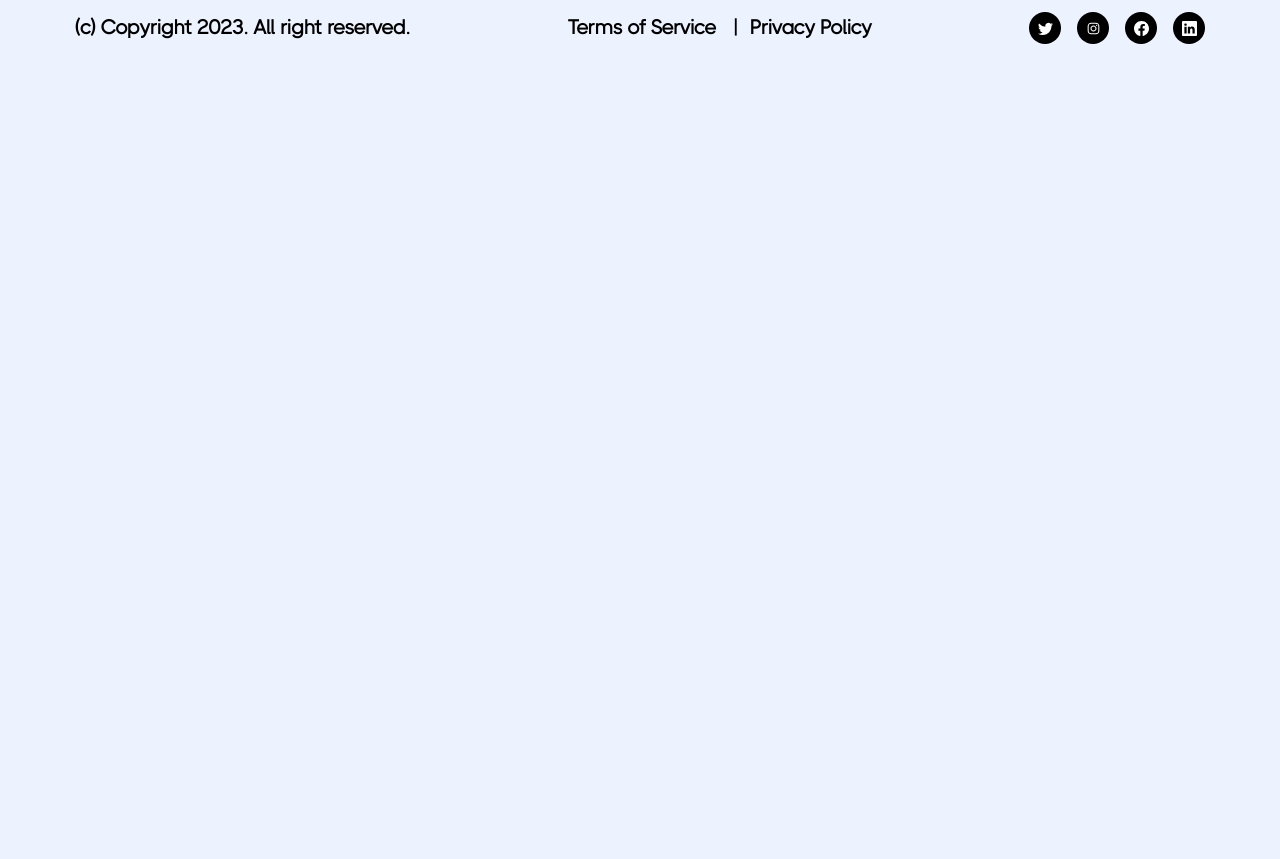
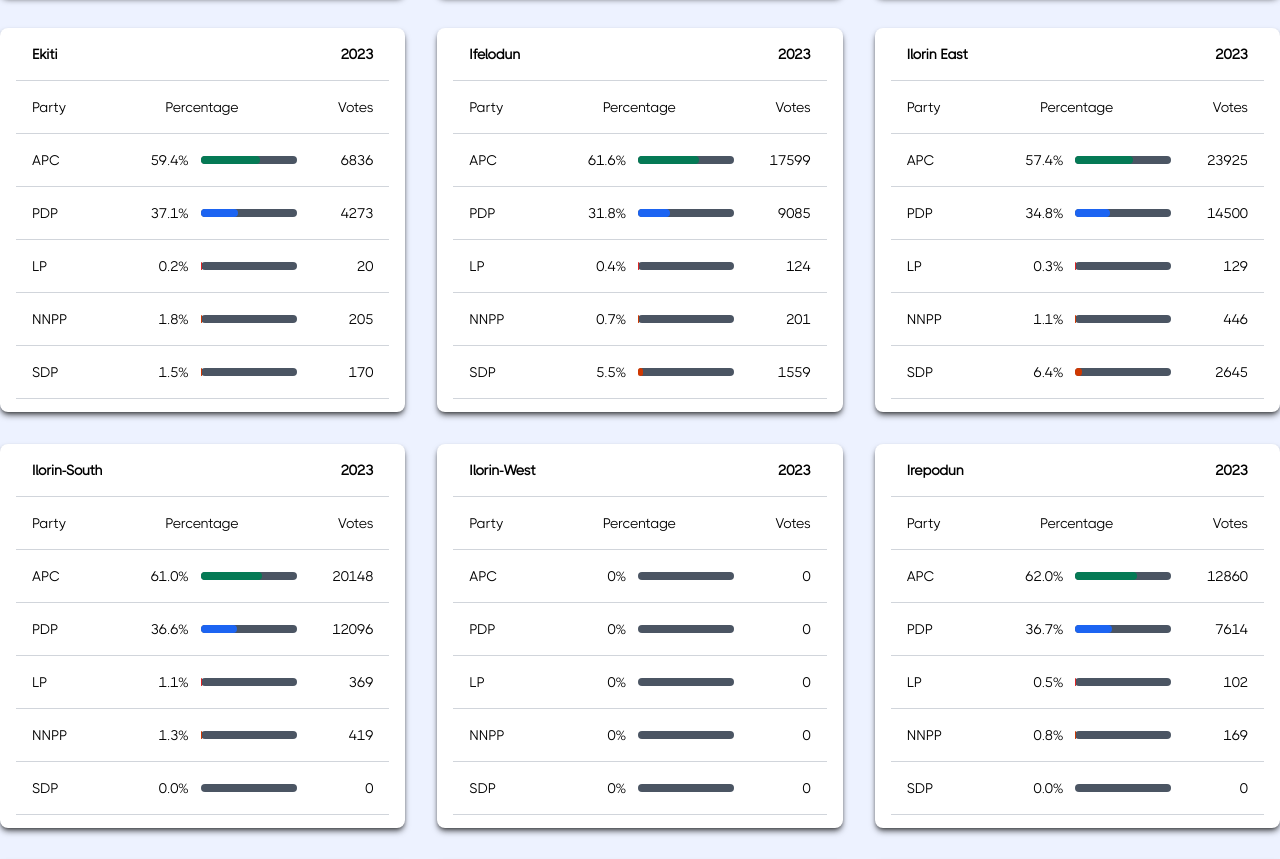
Before and after one commit to thereal-osas/KW-eMS, a React (Create React App) app: page /results/gubernatorial in a window 1280 px wide. Shown: the part 460-1319 px from the top of the page. Before the commit the page ends 800 px from the top, so only its background shows below. Built offline with nearby package versions, Linux system fonts and the light colour scheme.

Commit message:
gubernatorial result update

```diff
--- a/src/App.js
+++ b/src/App.js
@@ -95,6 +95,7 @@
 						path="/results/kwara/roa/:lga"
 						element={<AssemblyResultDetails />}
 					/>
+
 					{/* <Route
 						path="/news"
 						element={<News />}
--- /dev/null
+++ b/src/Data/GuberTempResult.js
@@ -0,0 +1,164 @@
+const Data = [
+	{
+		State: "KWARA",
+		LGA: "Asa",
+		APC: 14946,
+		PDP: 11183,
+		Lp: 82,
+		NNPP: 205,
+		SDP: 0,
+		Total: 26416,
+	},
+	{
+		State: "KWARA",
+		LGA: "Baruten",
+		APC: 0,
+		PDP: 0,
+		Lp: 0,
+		NNPP: 0,
+		SDP: 0,
+		Total: 0,
+	},
+	{
+		State: "KWARA",
+		LGA: "Edu",
+		APC: 0,
+		PDP: 0,
+		Lp: 0,
+		NNPP: 0,
+		SDP: 0,
+		Total: 0,
+	},
+	{
+		State: "KWARA",
+		LGA: "Ekiti",
+		APC: 6836,
+		PDP: 4273,
+		Lp: 20,
+		NNPP: 205,
+		SDP: 170,
+		Total: 11504,
+	},
+	{
+		State: "KWARA",
+		LGA: "Ifelodun",
+		APC: 17599,
+		PDP: 9085,
+		Lp: 124,
+		NNPP: 201,
+		SDP: 1559,
+		Total: 28568,
+	},
+
+	{
+		State: "KWARA",
+		LGA: "Ilorin East",
+		APC: 23925,
+		PDP: 14500,
+		Lp: 129,
+		NNPP: 446,
+		SDP: 2645,
+		Total: 41645,
+	},
+	{
+		State: "KWARA",
+		LGA: "Ilorin-South",
+		APC: 20148,
+		PDP: 12096,
+		Lp: 369,
+		NNPP: 419,
+		SDP: 0,
+		Total: 33032,
+	},
+	{
+		State: "KWARA",
+		LGA: "Ilorin-West",
+		APC: 0,
+		PDP: 0,
+		Lp: 0,
+		NNPP: 0,
+		SDP: 0,
+		Total: 0,
+	},
+	{
+		State: "KWARA",
+		LGA: "Irepodun",
+		APC: "12860",
+		PDP: "7614",
+		Lp: "102",
+		NNPP: "169",
+		SDP: 0,
+		Total: 20745,
+	},
+	{
+		State: "KWARA",
+		LGA: "Isin",
+		APC: "5274",
+		PDP: "3400",
+		Lp: "37",
+		NNPP: "25",
+		SDP: "567",
+		Total: 9303,
+	},
+	{
+		State: "KWARA",
+		LGA: "Kaiama",
+		APC: 0,
+		PDP: 0,
+		Lp: 0,
+		NNPP: 0,
+		SDP: 0,
+		Total: 0,
+	},
+	{
+		State: "KWARA",
+		LGA: "Moro",
+		APC: 15161,
+		PDP: 6823,
+		Lp: 76,
+		NNPP: 43,
+		SDP: 1992,
+		Total: 24095,
+	},
+	{
+		State: "KWARA",
+		LGA: "Offa",
+		APC: 14696,
+		PDP: 6705,
+		Lp: 104,
+		NNPP: 180,
+		SDP: 1289,
+		Total: 22974,
+	},
+	{
+		State: "KWARA",
+		LGA: "Oke - Ero",
+		APC: 7758,
+		PDP: 3768,
+		Lp: 34,
+		NNPP: 21,
+		SDP: 0,
+		Total: 11581,
+	},
+	{
+		State: "KWARA",
+		LGA: "Oyun",
+		APC: 8991,
+		PDP: 5465,
+		Lp: 75,
+		NNPP: 297,
+		SDP: 0,
+		Total: 14828,
+	},
+	{
+		State: "KWARA",
+		LGA: "Patigi",
+		APC: 13813,
+		PDP: 6544,
+		Lp: 19,
+		NNPP: 27,
+		SDP: 389,
+		Total: 20792,
+	},
+];
+export default Data;
--- a/src/components/Ward.jsx
+++ b/src/components/Ward.jsx
@@ -13,9 +13,13 @@
 		}
 		setWard(unit);
 	};
-	useEffect(() => {
-		Me();
-	}, []);
+	useEffect(
+		() => {
+			Me();
+		},
+		// eslint-disable-next-line
+		[]
+	);
 
 	return (
 		<section className="overflow-x-scroll mb-10 relative  whitespace-nowrap  customscroll ">
--- a/src/pages/GubernatorialResult.jsx
+++ b/src/pages/GubernatorialResult.jsx
@@ -1,11 +1,78 @@
-import React from 'react'
+import React from "react";
+import { Chart as ChartJS, ArcElement, Tooltip, Legend } from "chart.js";
+import { Doughnut } from "react-chartjs-2";
+import map from "../assets/Map2 kw.PNG";
+import { Link } from "react-router-dom";
+
+ChartJS.register(ArcElement, Tooltip, Legend);
 
 function GubernatorialResult() {
-  return (
-    <div className='text-center text-blue-600  text-3xl font-extrabold p-10'>
-      Coming Soon...
-    </div>
-  )
+	const data = {
+		labels: [
+			"APC - 273,424 Votes",
+			"PDP - 155,490 Votes",
+			"LP - 1,437 Votes",
+			"NNPP - 7,824 Votes",
+		],
+		datasets: [
+			{
+				label: "% of Votes",
+				data: [60.41, 34.5, 0.71, 3.77],
+				backgroundColor: ["#356CF9", "#F93535", "#34C759", "#F9AB35"],
+				borderColor: ["#356CF9", "#F93535", "#34C759", "#F9AB35"],
+				borderWidth: 1,
+			},
+		],
+	};
+
+	const electionStatusReportOptions = {
+		cutout: "30%",
+		plugins: {
+			legend: {
+				display: true,
+				position: "bottom",
+				labels: {
+					fontSize: "20px !important",
+					boxWidth: 15,
+					fontWeight: "bold",
+					padding: 20,
+				},
+			},
+		},
+		maintainAspectRatio: false,
+		responsive: true,
+	};
+
+	return (
+		<>
+			<div className="py-6 md:py-10">
+				<div>
+					<h3 className="text-center text-2xl md:text-3xl font-extrabold tracking-wider text-[#1748C9]">
+						2023 Kwara State Gubernatorial Results
+					</h3>
+				</div>
+				<div className="mt-10 md:mt-30 w-full h-[13rem] md:h-[20rem] mx-auto">
+					<Doughnut
+						data={data}
+						options={electionStatusReportOptions}
+					/>
+				</div>
+				<div className="mt-6 md:mt-10">
+					<img
+						src={map}
+						alt="map"
+					/>
+				</div>
+				<Link
+					className="  flex justify-center "
+					to="/results/gubernatorial">
+					<button className="px-4 py-2 bg-[#336DFF] text-sm  text-white font-semibold rounded-lg hover:bg-[#adc5ff] hover:text-[#000] transition ease-in duration-150">
+						View Results Details
+					</button>
+				</Link>
+			</div>
+		</>
+	);
 }
 
-export default GubernatorialResult
+export default GubernatorialResult;
--- a/src/pages/ResultGovernors copy.jsx
+++ /dev/null
@@ -1,11 +0,0 @@
-import React from "react";
-
-function ResultGovernors() {
-	return (
-		<div className="text-center text-blue-600  text-3xl font-extrabold p-10">
-			Coming Soon...
-		</div>
-	);
-}
-
-export default ResultGovernors;
--- a/src/pages/ResultGovernors.jsx
+++ b/src/pages/ResultGovernors.jsx
@@ -1,9 +1,170 @@
 import React from "react";
 
+import Data from "../Data/GuberTempResult";
 function ResultGovernors() {
 	return (
-		<div className="text-center text-blue-600 text-3xl font-extrabold p-10">
-			Coming Soon...
+		<div className="container mx-auto grid grid-cols-1 gap-8 pt-6 sm:grid-cols-2 lg:grid-cols-3">
+			{Data.map((a, index) => (
+				<section
+					key={index}
+					className=" bg-white shadow-black/60 shadow-md  h-96 hover:scale-[1.02] duration-200  text-sm px-4 pb-4 rounded-lg ">
+					<div className="flex justify-between font-semibold sticky top-0 bg-white  p-4 border-b-[0.1px] border-gray-300">
+						<span>{a.LGA}</span>
+						<span>2023</span>
+					</div>
+					<div className="justify-between flex p-4 border-b-[0.1px] border-gray-300">
+						<span>Party</span>
+						<span>Percentage</span>
+						<span>Votes</span>
+					</div>
+
+					<div className="flex justify-between p-4 border-b-[0.1px] border-gray-300">
+						<span className="w-[15%]">APC</span>
+						<div className="w-3/5 flex items-center justify-end  gap-3">
+							<>
+								{a.Total === 0 ? (
+									<span className="flex">
+										0<span>%</span>
+									</span>
+								) : (
+									<span className="flex">
+										{((a.APC * 100) / a.Total).toFixed(1)}
+
+										<span>%</span>
+									</span>
+								)}
+							</>
+							<div className="w-24  rounded-full h-2 bg-gray-600">
+								{a.Total > 0 && (
+									<div
+										className="bg-green-600 h-2 rounded-full"
+										style={{
+											width: (a.APC * 100) / a.Total,
+										}}></div>
+								)}
+							</div>
+						</div>
+						<span className="w-1/5 text-end">{a.APC ? a.APC : 0}</span>
+					</div>
+					<div className="flex justify-between p-4 border-b-[0.1px] border-gray-300">
+						<span className="w-[15%]">PDP</span>
+						<div className="w-3/5 flex items-center justify-end gap-3">
+							<>
+								{a.Total === 0 ? (
+									<span className="flex">
+										0<span>%</span>
+									</span>
+								) : (
+									<span className="flex">
+										{((a.PDP * 100) / a.Total).toFixed(1)}
+
+										<span>%</span>
+									</span>
+								)}
+							</>
+							<div className="w-24  rounded-full h-2 bg-gray-600">
+								{a.Total > 0 && (
+									<div
+										className="bg-blue-600 h-2 rounded-full"
+										style={{
+											width: (a.PDP * 100) / a.Total,
+										}}></div>
+								)}
+							</div>
+						</div>
+						<span className="w-1/5 text-end">{a.PDP ? a.PDP : 0}</span>
+					</div>
+					<div className="flex justify-between p-4 border-b-[0.1px] border-gray-300">
+						<span className="w-[15%]">LP</span>
+						<div className="w-3/5 flex items-center justify-end gap-3">
+							<>
+								{a.Total === 0 ? (
+									<span className="flex">
+										0<span>%</span>
+									</span>
+								) : (
+									<span className="flex">
+										{((a.Lp * 100) / a.Total).toFixed(1)}
+
+										<span>%</span>
+									</span>
+								)}
+							</>
+							<div className="w-24  rounded-full h-2 bg-gray-600">
+								{a.Total > 0 && (
+									<div
+										className="bg-red-600 h-2 rounded-full"
+										style={{
+											width: (a.Lp * 100) / a.Total,
+										}}></div>
+								)}
+							</div>
+						</div>
+						<span className="w-1/5 text-end">{a.Lp ? a.Lp : 0}</span>
+					</div>
+					<div className="flex justify-between p-4 border-b-[0.1px] border-gray-300">
+						<span className="w-[15%]">NNPP</span>
+						<div className="w-3/5 flex items-center justify-end gap-3">
+							<>
+								{a.Total === 0 ? (
+									<span className="flex">
+										0<span>%</span>
+									</span>
+								) : (
+									<span className="flex">
+										{((a.NNPP * 100) / a.Total).toFixed(1)}
+
+										<span>%</span>
+									</span>
+								)}
+							</>
+							<div className="w-24  rounded-full h-2 bg-gray-600">
+								{a.Total > 0 && (
+									<div
+										className="bg-orange-600 h-2 rounded-full"
+										style={{
+											width: (a.NNPP * 100) / a.Total,
+										}}></div>
+								)}
+							</div>
+						</div>
+						<span className="w-1/5 text-end">{a.NNPP ? a.NNPP : 0}</span>
+					</div>
+					<div className="flex justify-between p-4 border-b-[0.1px] border-gray-300">
+						<span className="w-[15%]">SDP</span>
+						<div className="w-3/5 flex items-center justify-end gap-3">
+							<>
+								{a.Total === 0 ? (
+									<span className="flex">
+										0<span>%</span>
+									</span>
+								) : (
+									<span className="flex">
+										{((a.SDP * 100) / a.Total).toFixed(1)}
+
+										<span>%</span>
+									</span>
+								)}
+							</>
+							<div className="w-24  rounded-full h-2 bg-gray-600">
+								{a.Total > 0 && (
+									<div
+										className="bg-orange-600 h-2 rounded-full"
+										style={{
+											width: (a.SDP * 100) / a.Total,
+										}}></div>
+								)}
+							</div>
+						</div>
+						<span className="w-1/5 text-end">{a.SDP ? a.SDP : 0}</span>
+					</div>
+					{/* // <button className="flex w-full  gap-3 items-center justify-center text-sm font-medium text-blue-500 p-5 border-b-[0.1px] border-gray-300">
+			// 	<span>Scroll down for more</span>
+			// 	<FiArrowDown size={25} />
+			// </button> */}
+					{/* Scroll */}
+				</section>
+			))}
 		</div>
 	);
 }
```
